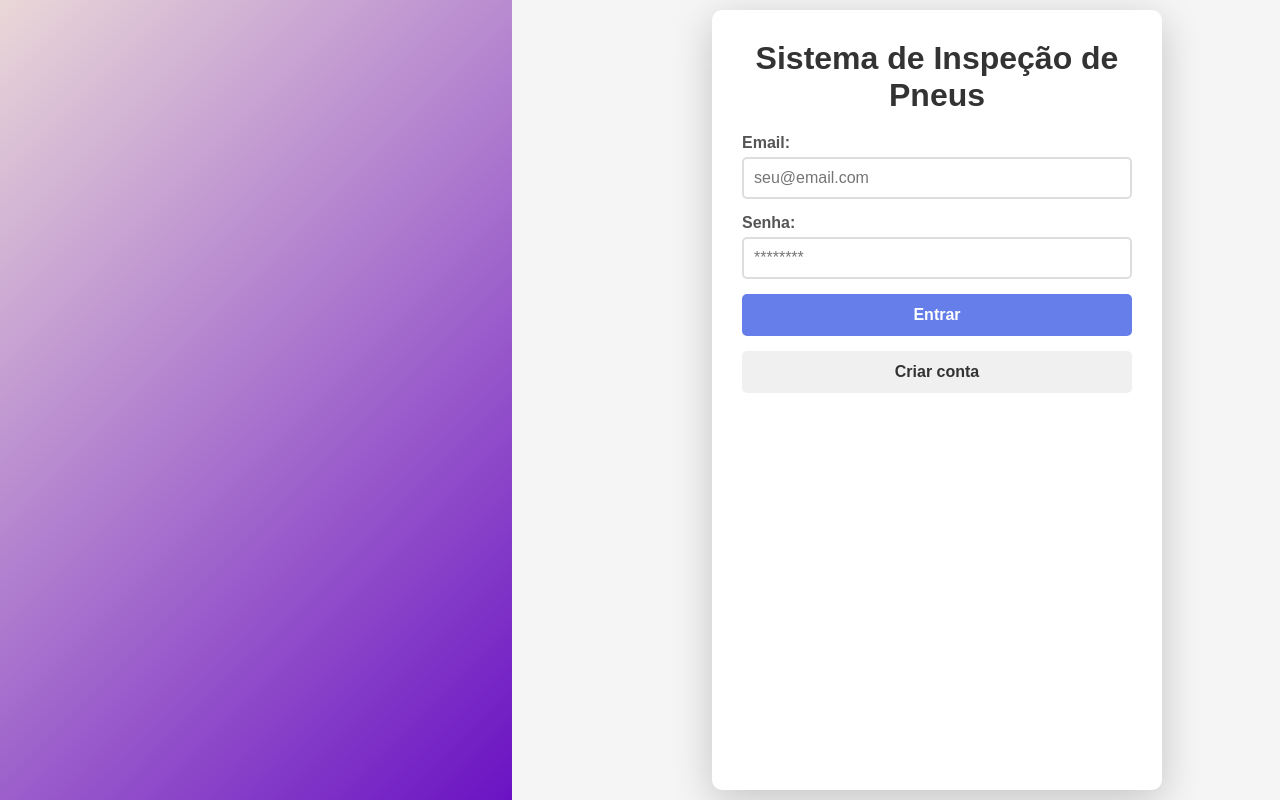
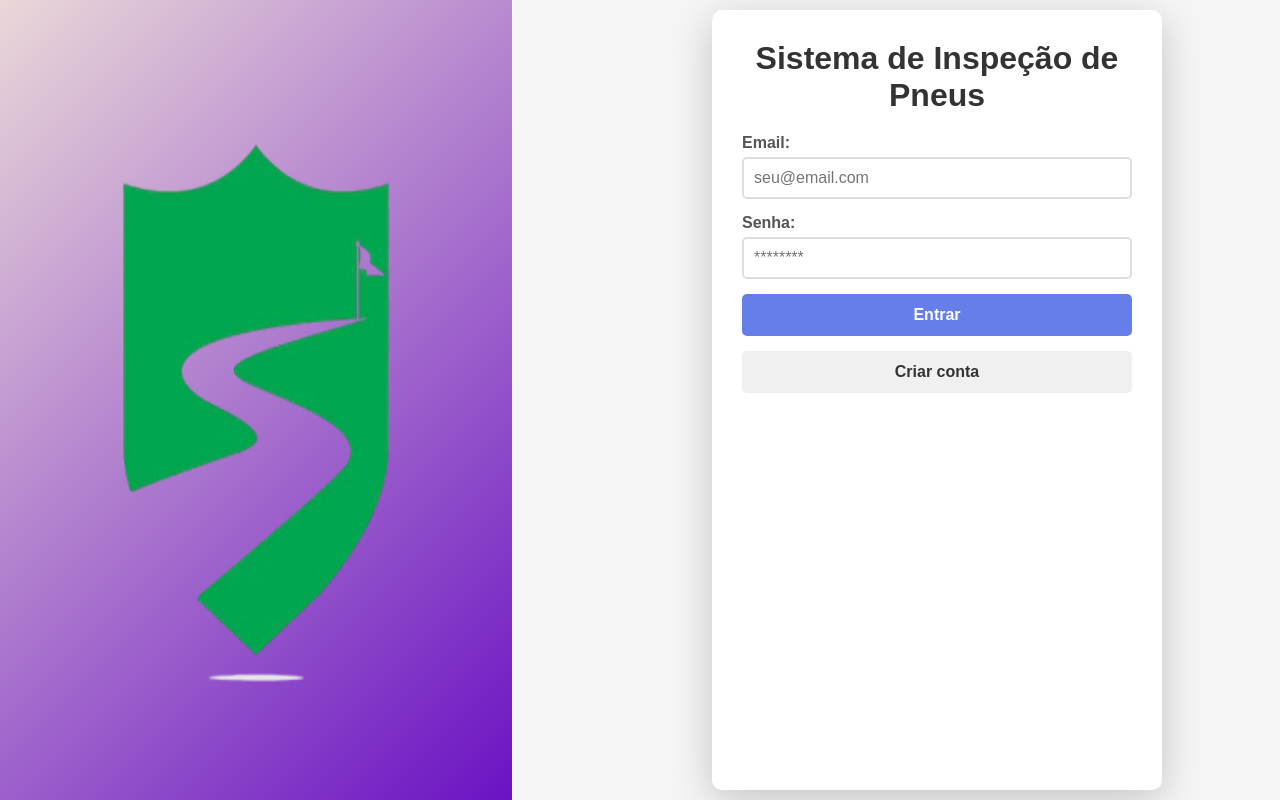
Before and after one commit to Lancellot/sistema-inspecao-pneus, a React (Create React App) app: page / in a window 1280 px wide. Built offline with nearby package versions, Linux system fonts and the light colour scheme.

Commit message:
feat: adição da pasta de assets e logos

```diff
--- a/src/components/Cadastro.js
+++ b/src/components/Cadastro.js
@@ -17,7 +17,9 @@ function Cadastro({ setTelaAtual }) {
 
     return (
         <div style={styles.containerLogin}>
-            <div style={styles.bglogin}></div>
+            <div style={styles.bglogin}>
+                <img src={logo} alt="Logo" style={styles.logo} />
+            </div>
             <div style={styles.cardLogin}>
                 <h1 style={styles.tituloLogin}>Cadastro de Usuário</h1>
                 <div style={styles.formDiv}>
--- a/src/components/login.js
+++ b/src/components/login.js
@@ -1,5 +1,6 @@
 import React, { useState } from 'react';
 import { styles } from '../styles/styles';
+import logo from '../assets/logos/logo-pneu.png';
 
 function Login({ setTelaAtual, setUsuarioLogado }) {
     const [email, setEmail] = useState('');
@@ -17,7 +18,9 @@ function Login({ setTelaAtual, setUsuarioLogado }) {
     return (
 
         <div style={styles.containerLogin}>
-            <div style={styles.bglogin}></div>
+            <div style={styles.bglogin}>
+                <img src={logo} alt="Logo" style={styles.logo} />
+            </div>
             <div style={styles.cardLogin}>
                 <h1 style={styles.tituloLogin}> Sistema de Inspeção de Pneus</h1>
                 <div style={styles.formDiv}>
--- a/src/styles/styles.js
+++ b/src/styles/styles.js
@@ -1,5 +1,5 @@
 
-export const styles= {
+export const styles = {
 
     // Estilos para Login/Menu
     containerLogin: {
@@ -9,7 +9,16 @@ containerLogin: {
         background: '#f5f5f5',
         fontFamily: 'Arial, sans-serif'
     },
-
+    logo: {
+        width: '100%',
+        height: '100%',
+        display: 'flex',
+        justifyContent: 'center',
+        alignItems: 'center'
+    },
+    img: {
+        width: '150px'
+    },
     bglogin: {
         width: '40%',
         height: '100vh',
```
Also changed, not shown: src/assets/logos/logo-pneu.png (added). Lines whose indentation alone changed are shown as unchanged.
